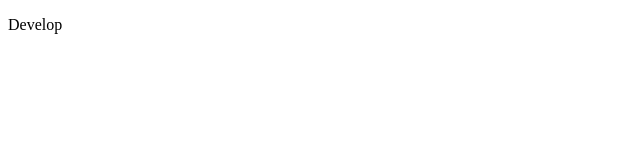
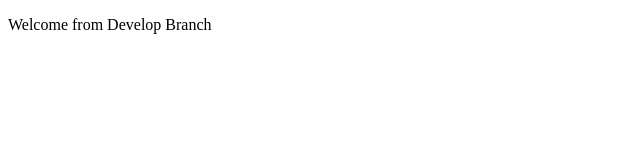
Before and after one commit to HemaSundaramoorthy/gitdemo, a plain HTML site: page index.html in a window 1280 px wide. Shown: the whole page, without its empty margins (0-640 px from the left). Drawn offline with Linux system fonts and the light colour scheme.

Commit message:
Changes from develop branch

```diff
--- a/index.html
+++ b/index.html
@@ -6,6 +6,6 @@
     <title>Document</title>
 </head>
 <body>
-    <p>Develop</p>
+    <p>Welcome from Develop Branch</p>
 </body>
 </html>
```
